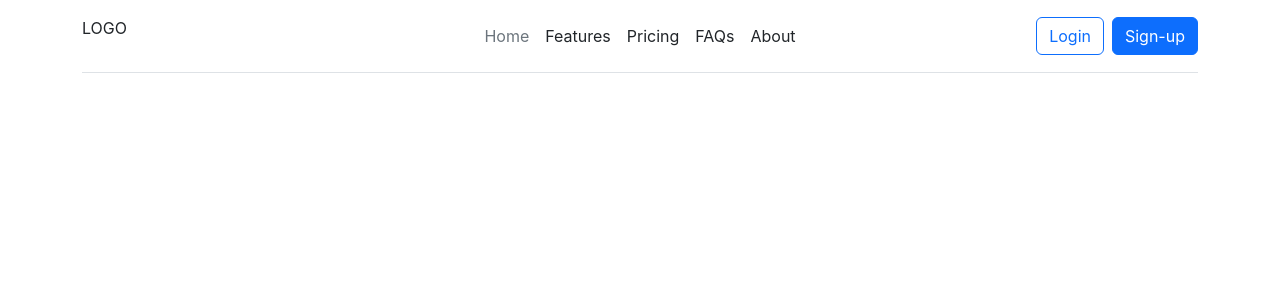
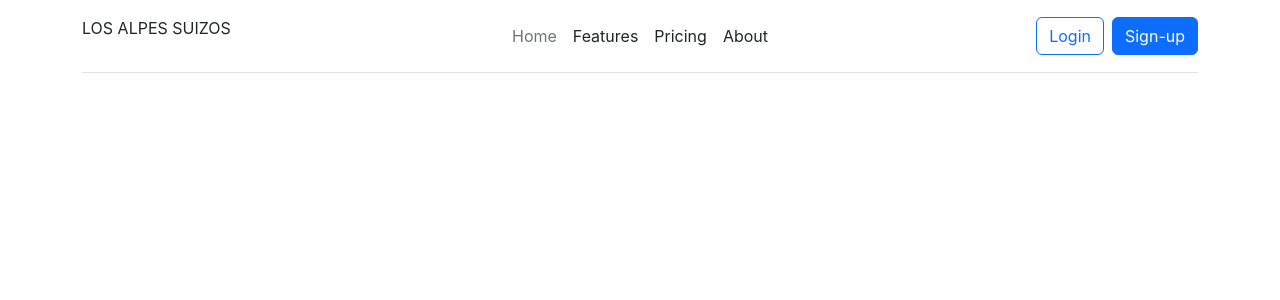
Before and after one commit to JUANDALNINO/ecommerceAlpesLizarralde, a React (Create React App) app: page / in a window 1280 px wide. Shown: the top 300 px of the page. Built offline with nearby package versions, Linux system fonts and the light colour scheme.

Commit message:
Change the name for the challenge

```diff
--- a/src/components/NavBar.js
+++ b/src/components/NavBar.js
@@ -5,14 +5,13 @@ function NavBar() {
         <div className="container navBarContainer">
             <header className="d-flex flex-wrap align-items-center justify-content-center justify-content-md-between py-3 mb-4 border-bottom">
                 <a href="/" className="d-flex align-items-center col-md-3 mb-2 mb-md-0 text-dark text-decoration-none">
-                    <p>LOGO</p>
+                    <p>LOS ALPES SUIZOS</p>
                 </a>
 
                 <ul class="nav col-12 col-md-auto mb-2 justify-content-center mb-md-0">
                     <li><a href="#" className="nav-link px-2 link-secondary">Home</a></li>
                     <li><a href="#" className="nav-link px-2 link-dark">Features</a></li>
                     <li><a href="#" className="nav-link px-2 link-dark">Pricing</a></li>
-                    <li><a href="#" className="nav-link px-2 link-dark">FAQs</a></li>
                     <li><a href="#" className="nav-link px-2 link-dark">About</a></li>
                 </ul>
 
```
